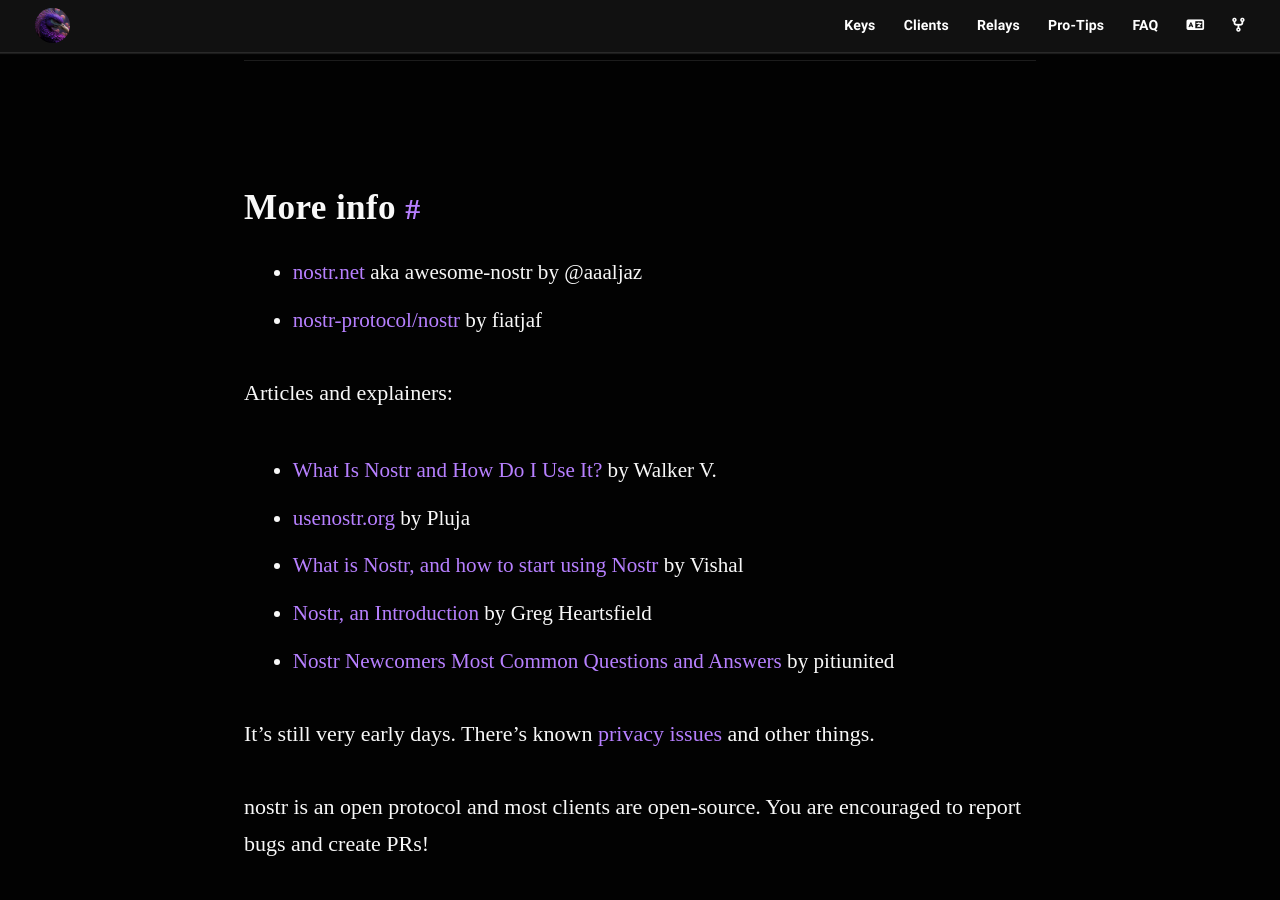
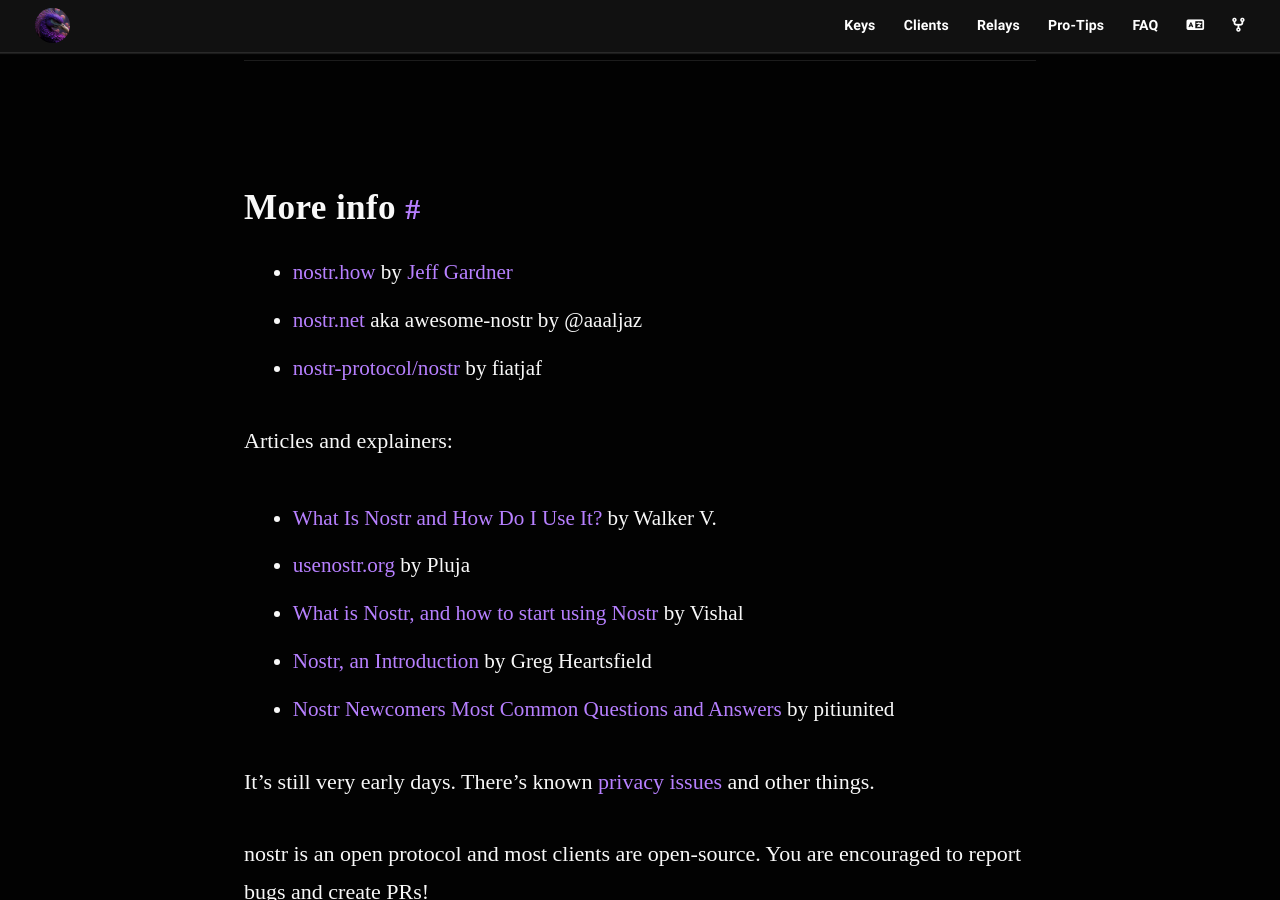
Before and after one commit to nostr-resources/nostr-resources.github.io, a Jekyll site: the page built from index.md, in a window 1280 px wide and 900 px high, scrolled down 9147 px. Built offline with Jekyll 4.4.1, drawn with Linux system fonts in a browser that asks for light colours; some web fonts are replaced.

Commit message:
Add nostr.how
Closes #16

```diff
--- a/index.md
+++ b/index.md
@@ -231,6 +231,7 @@ You can also create an RSS feed with posts matching some keywords at [rss.nostr.
 
 ## More info
 
+- [nostr.how](https://nostr.how/) by [Jeff Gardner](https://nostr.guru/p/npub1zuuajd7u3sx8xu92yav9jwxpr839cs0kc3q6t56vd5u9q033xmhsk6c2uc)
 - [nostr.net](https://www.nostr.net/) aka awesome-nostr by @aaaljaz
 - [nostr-protocol/nostr](https://github.com/nostr-protocol/nostr) by fiatjaf
 
```
